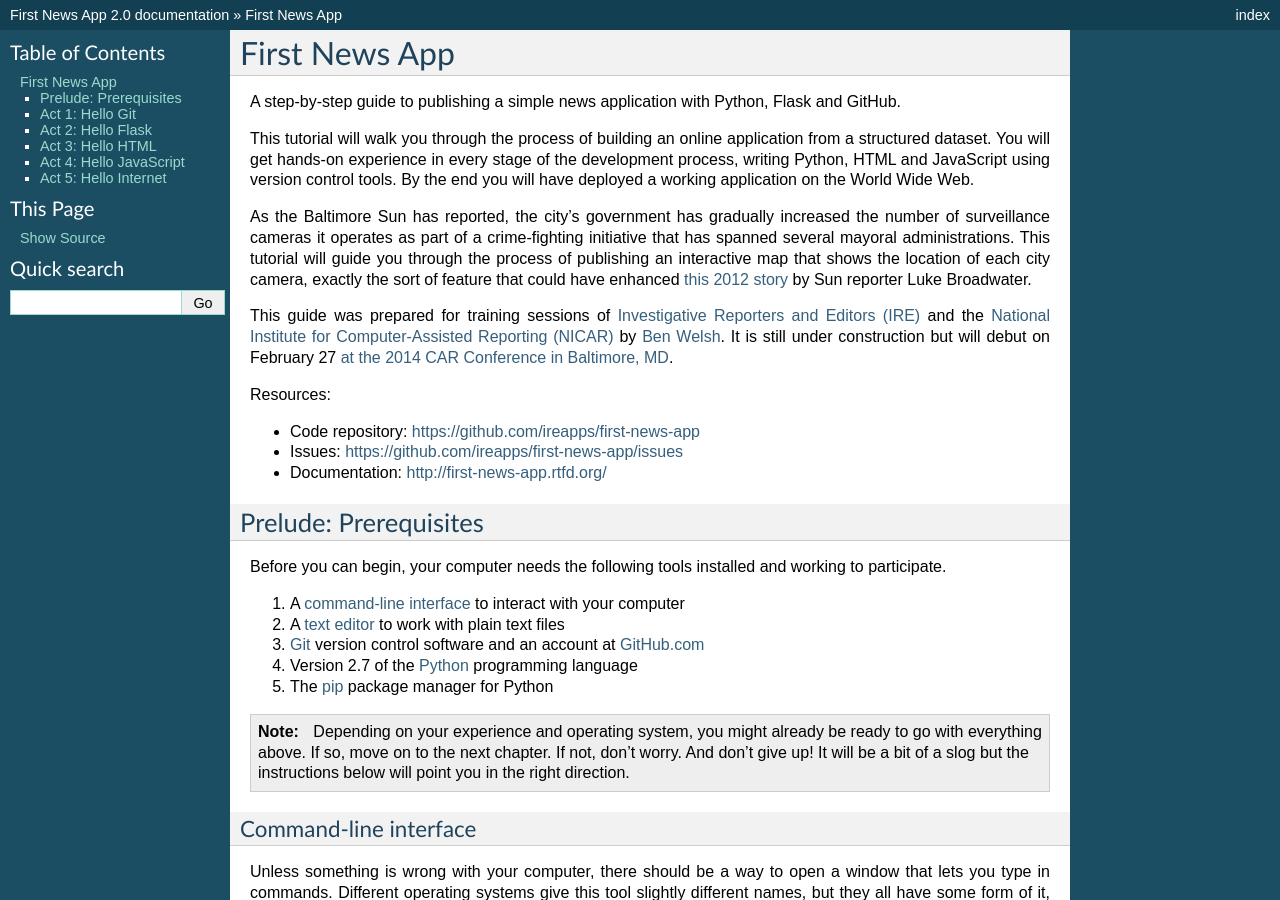
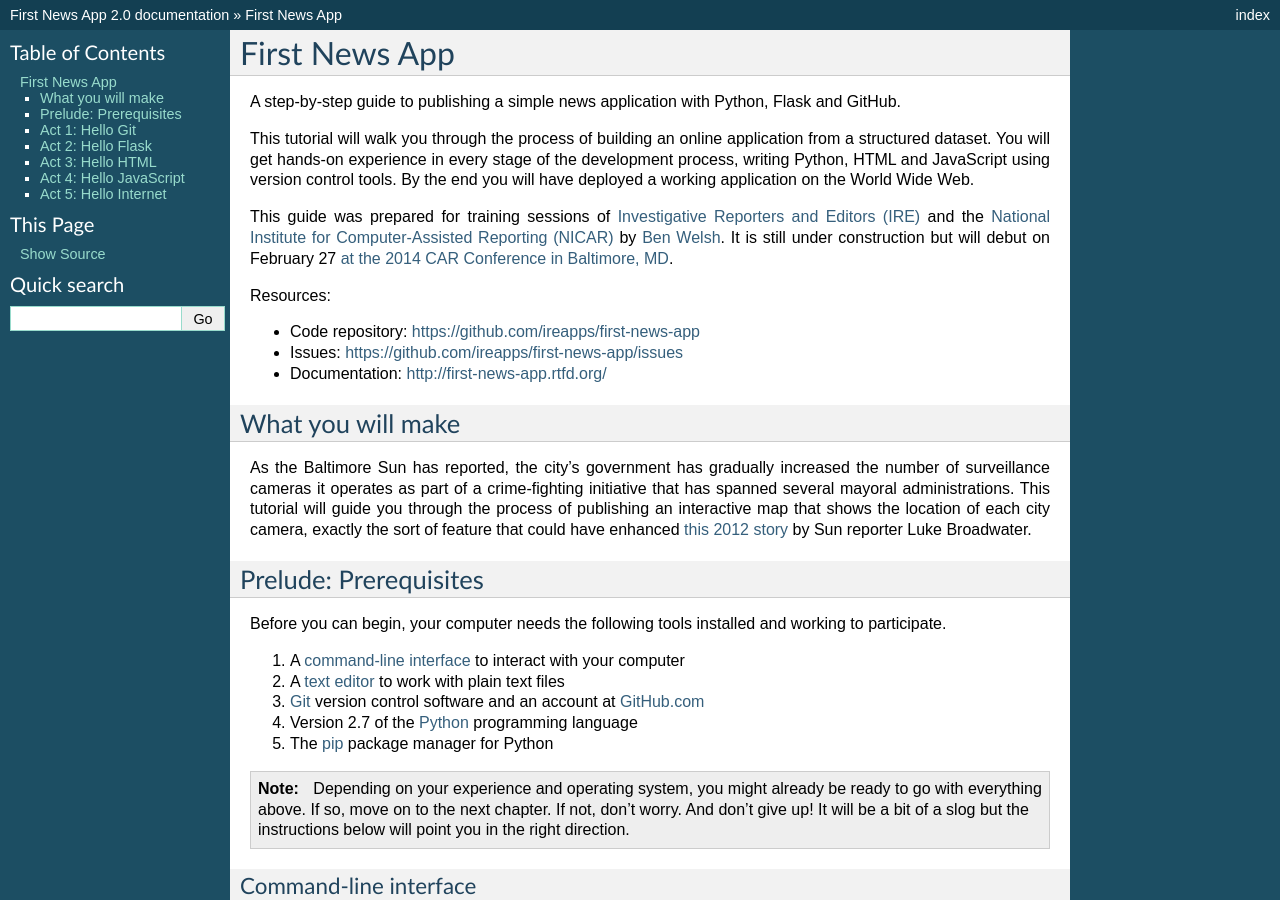
Before and after one commit to palewire/first-news-app, a Sphinx documentation site: the page built from docs/index.rst, in a window 1280 px wide and 900 px high. Built offline with Sphinx 7.4.7, drawn with Linux system fonts in a browser that asks for light colours; some of the changed lines change nothing that is shown.

Commit message:
Section just for explaining what you will make.

```diff
--- a/docs/index.rst
+++ b/docs/index.rst
@@ -11,12 +11,6 @@
 writing Python, HTML and JavaScript using version control tools. By the end you will have
 deployed a working application on the World Wide Web.
 
-As the Baltimore Sun has reported, the city's government has gradually increased the number of surveillance cameras it operates as part
-of a crime-fighting initiative that has spanned several mayoral administrations. This tutorial will guide
-you through the process of publishing an interactive map that shows the location of each city camera,
-exactly the sort of feature that could have enhanced `this 2012 story <http://www.baltimoresun.com/news/maryland/baltimore-city/bs-md-ci-private-cameras-20120721,0,2896180.story>`_
-by Sun reporter Luke Broadwater.
-
 This guide was prepared for training sessions of `Investigative Reporters and Editors (IRE) <http://www.ire.org/>`_
 and the `National Institute for Computer-Assisted Reporting (NICAR) <http://data.nicar.org/>`_
 by `Ben Welsh <http://palewi.re/who-is-ben-welsh/>`_. It is still under construction but will debut on February 27 `at the
@@ -27,6 +21,16 @@
 * Code repository: `https://github.com/ireapps/first-news-app <https://github.com/ireapps/first-news-app>`_
 * Issues: `https://github.com/ireapps/first-news-app/issues <https://github.com/ireapps/first-news-app/issues>`_
 * Documentation: `http://first-news-app.rtfd.org/ <http://first-news-app.rtfd.org/>`_
+
+******************
+What you will make
+******************
+
+As the Baltimore Sun has reported, the city's government has gradually increased the number of surveillance cameras it operates as part
+of a crime-fighting initiative that has spanned several mayoral administrations. This tutorial will guide
+you through the process of publishing an interactive map that shows the location of each city camera,
+exactly the sort of feature that could have enhanced `this 2012 story <http://www.baltimoresun.com/news/maryland/baltimore-city/bs-md-ci-private-cameras-20120721,0,2896180.story>`_
+by Sun reporter Luke Broadwater.
 
 **********************
 Prelude: Prerequisites
```
Also changed, not shown: 5 other files.
